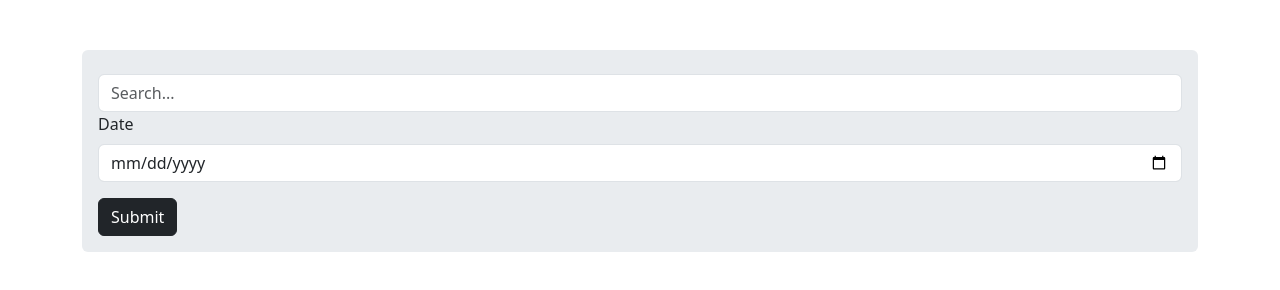
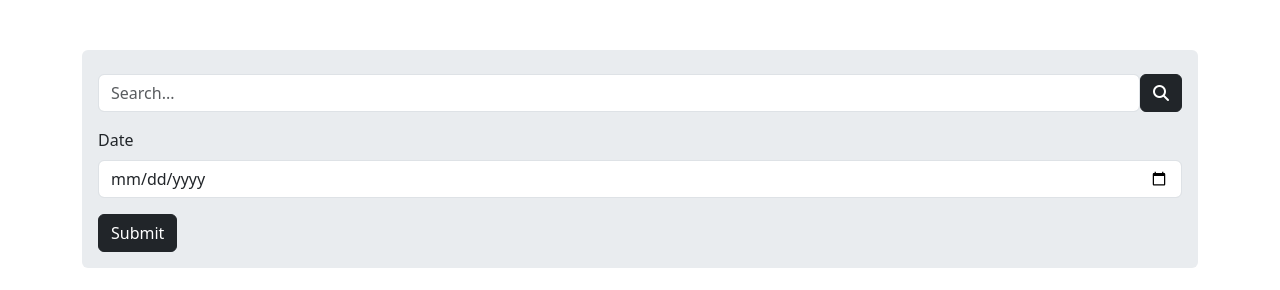
Before and after one commit to MilesAngels/module-2-js-final-project-miles-angels, a plain HTML site: page neows.html in a window 1280 px wide. Shown: the part 54-344 px from the top of the page. Drawn offline with nearby package versions, Linux system fonts and the light colour scheme; no server answers.

Commit message:
added fontawesome cdn

```diff
--- a/neows.html
+++ b/neows.html
@@ -9,6 +9,8 @@
       integrity="sha384-T3c6CoIi6uLrA9TneNEoa7RxnatzjcDSCmG1MXxSR1GAsXEV/Dwwykc2MPK8M2HN"
       crossorigin="anonymous"
     />
+    <!-- Font Awesome CDN -->
+    <link rel="stylesheet" href="https://cdnjs.cloudflare.com/ajax/libs/font-awesome/6.5.1/css/all.min.css" integrity="sha512-DTOQO9RWCH3ppGqcWaEA1BIZOC6xxalwEsw9c2QQeAIftl+Vegovlnee1c9QX4TctnWMn13TZye+giMm8e2LwA==" crossorigin="anonymous" referrerpolicy="no-referrer" />
     <link rel="stylesheet" href="./css/style.css">
     <title>NeoWs</title>
   </head>
@@ -52,8 +54,10 @@
     <div class="date-range container mt-5">
       <form id="neows-date-form" class="bg-body-secondary p-3 rounded">
         <h3></h3>
+        <div class="mb-3 d-flex">
+          <input type="text" class="form-control" id="search" aria-describedby="Search Asteroids" placeholder="Search..."><button type="button" class="btn btn-dark"><i class="fa-solid fa-magnifying-glass"></i></button>
+        </div>
         <div class="mb-3">
-          <input type="text" class="form-control" id="search" aria-describedby="Search Asteroids" placeholder="Search...">
           <label for="neows-date" class="form-label">Date</label>
           <input type="date" class="form-control" id="neows-date" aria-describedby="Date" placeholder="filter">
         </div>
```
Also changed, not shown: index.html (+2 -0 lines).
